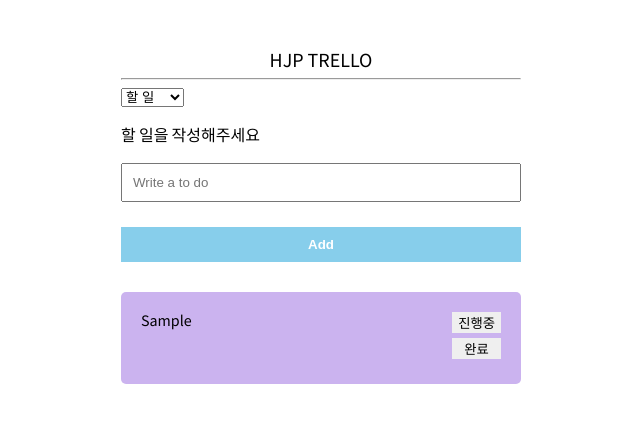
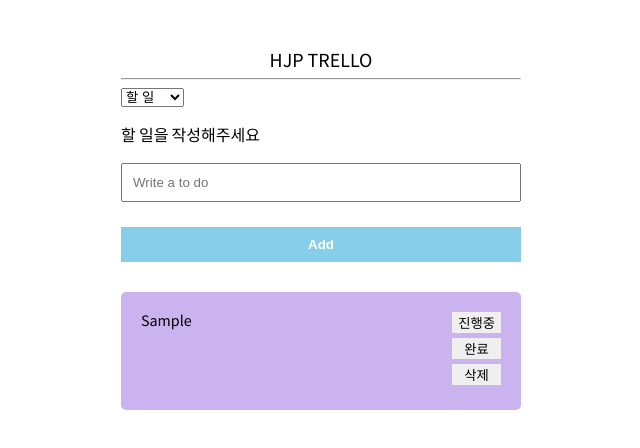
Before and after one commit to phj9020/To_do_with_recoil, a React (Create React App) app: page / in a window 1280 px wide. Both pictures are taken after typing "Sample" into the empty fields and a click on the button "Add". Shown: the top 448 px of the page, without its empty margins (319-959 px from the left). Built offline with nearby package versions, Linux system fonts and the light colour scheme.

Commit message:
Delete Categories added

```diff
--- a/src/atoms.ts
+++ b/src/atoms.ts
@@ -3,7 +3,8 @@
 export enum Categories {
     "To_Do" = "To_Do",
     "Doing" = "Doing",
-    "Done" = "Done"
+    "Done" = "Done",
+    "Delete" = "Delete"
 }
 export interface IToDo {
     id: number;
--- a/src/components/ToDo.tsx
+++ b/src/components/ToDo.tsx
@@ -17,6 +17,15 @@
             return [...first, newToDo, ...back];
         })
     }
+
+    const deleteToDo = (e : React.MouseEvent<HTMLButtonElement>) => {
+        setToDos((oldToDos)=> {
+            const targetIndex = oldToDos.findIndex(toDo => toDo.id === id);
+            const first = oldToDos.slice(0,targetIndex);
+            const back = oldToDos.slice(targetIndex+1);
+            return [...first, ...back];
+        });
+    }
     return (
         <li style={{width:"100%", marginBottom:"20px", borderRadius:"5px", backgroundColor:"#cbb3ef", display: "flex", justifyContent: "space-between", padding:"20px"}}>
             <h3 style={{marginBottom:"10px", width:"60%", wordBreak: "break-word"}}>{text}</h3>
@@ -24,6 +33,7 @@
                 {category !== Categories.Doing && <button style={{outline: "none", border:"none", marginBottom:"5px"}} name={Categories.Doing} onClick={onClick}>진행중</button>}
                 {category !== Categories.To_Do && <button style={{outline: "none", border:"none", marginBottom:"5px"}} name={Categories.To_Do} onClick={onClick}>할 일</button>}
                 {category !== Categories.Done && <button style={{outline: "none", border:"none", marginBottom:"5px"}} name={Categories.Done} onClick={onClick}>완료</button>}
+                {category !== Categories.Delete && <button style={{outline: "none", border:"none", marginBottom:"5px"}} name={Categories.Delete} onClick={deleteToDo}>삭제</button>}
             </div>
         </li>
     )
```
